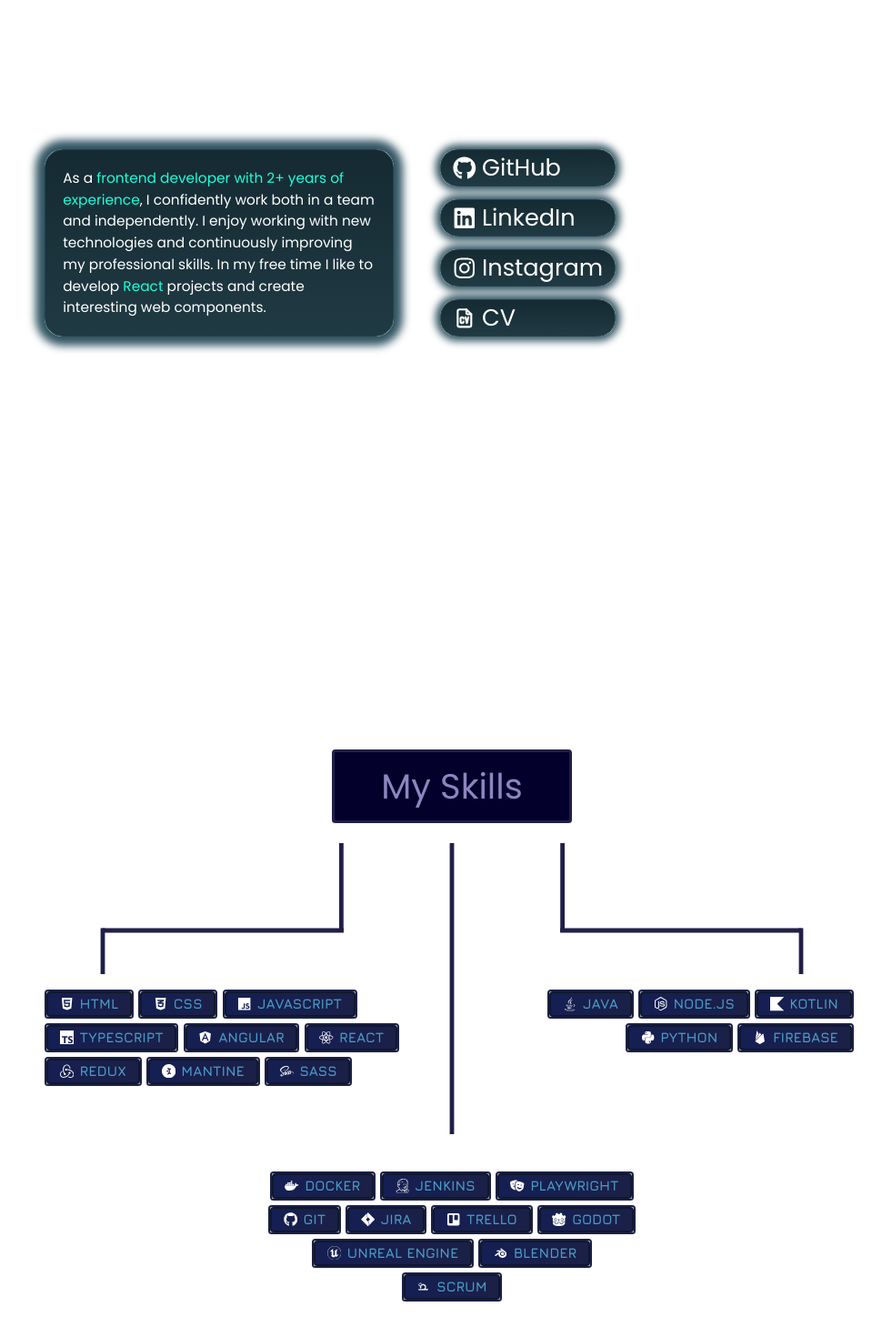
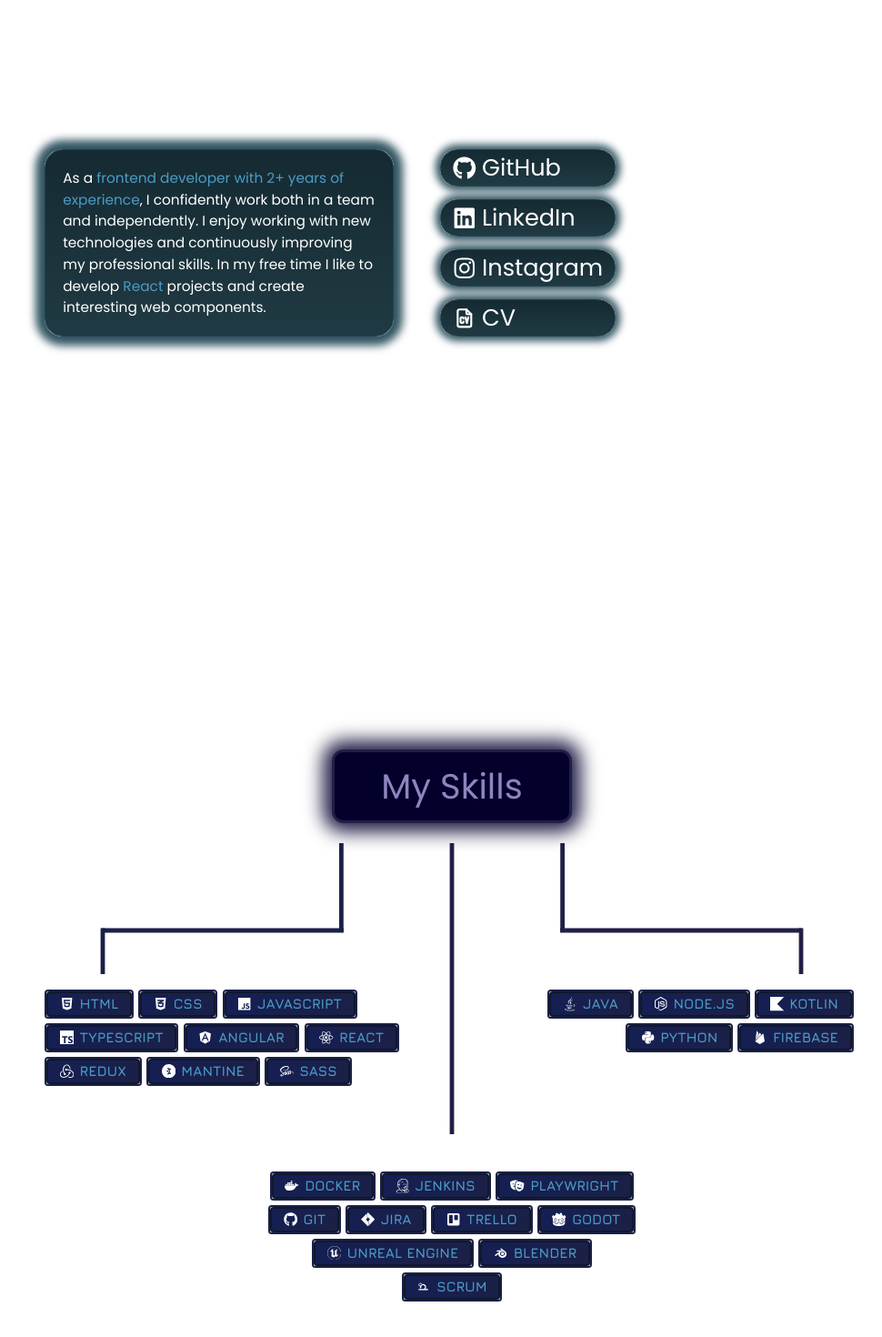
Before and after one commit to MartincsekLevente/Portfolio, a React (Vite) app: page / in a window 1280 px wide. Shown: the part 832-2302 px from the top of the page at 91% size, without its empty margins (143-1113 px from the left). Built offline with nearby package versions, Linux system fonts and the light colour scheme.

Commit message:
P-10: Adjusted badge highlight

```diff
--- a/src/components/badge/Badge.scss
+++ b/src/components/badge/Badge.scss
@@ -15,9 +15,13 @@
         font-size: $font_size_small;
         padding: 0 1vw 0 1vw;
 
+        &.hovered {
+            border: 2px solid $highlight;
+        }
+
         .badge-text {
             border-radius: 0.3vw;
-            color: #4a9cc6;
+            color: $highlight;
             font-family: Jura, "sans-serif";
             font-weight: 800;
         }
--- a/src/components/badge/Badge.tsx
+++ b/src/components/badge/Badge.tsx
@@ -1,5 +1,5 @@
 import './Badge.scss';
-import { ReactNode } from "react";
+import { ReactNode, useState } from "react";
 
 interface BadgeProps {
     text: string,
@@ -7,9 +7,13 @@ interface BadgeProps {
 }
 
 export default function Badge({text, icon} : BadgeProps) {
+    const [hovered, setHovered] = useState(false);
+
     return (
-        <div className="badge-container">
-            <div className="badge-overlay">
+        <div className="badge-container"
+             onMouseEnter={() => setHovered(true)}
+             onMouseLeave={() => setHovered(false)}>
+            <div className={`badge-overlay ${hovered ? 'hovered' : ''}`}>
                 <div className="badge-icon">
                     {icon}
                 </div>
--- a/src/sections/skills/SkillsSection.scss
+++ b/src/sections/skills/SkillsSection.scss
@@ -16,9 +16,10 @@
             font-size: 3vw;
             border: 0.3vw solid #211f47;
             padding: 0.6vw 4vw 0.6vw 4vw;
-            border-radius: 0.3vw;
+            border-radius: 1vw;
             background: #03002c;
             color: #8e85be;
+            box-shadow: 0 0 20px 10px #211f47;
         }
 
         .skill-tree-lines-container {
--- a/src/sections/skills/SkillsSection.tsx
+++ b/src/sections/skills/SkillsSection.tsx
@@ -34,9 +34,9 @@ export default function SkillsSection() {
                 </div>
                 <div className="skill-tree-lines-container">
                     <svg className="skill-tree-lines" viewBox="0 0 100 100" preserveAspectRatio="xMidYMid meet">
-                        <line x1="12" y1="0" x2="12" y2="30" stroke="#211f47" stroke-width="1.5"></line>
-                        <line x1="12.8" y1="30" x2="-70" y2="30" stroke="#211f47" stroke-width="1.5"></line>
-                        <line x1="-70" y1="29.2" x2="-70" y2="45" stroke="#211f47" stroke-width="1.5"></line>
+                        <line x1="12" y1="0" x2="12" y2="30" stroke="#1b2047" stroke-width="1.5"></line>
+                        <line x1="12.8" y1="30" x2="-70" y2="30" stroke="#1b2047" stroke-width="1.5"></line>
+                        <line x1="-70" y1="29.2" x2="-70" y2="45" stroke="#1b2047" stroke-width="1.5"></line>
                         <line x1="50" y1="0" x2="50" y2="100" stroke="#211f47" stroke-width="1.5"></line>
                         <line x1="88" y1="0" x2="88" y2="30" stroke="#211f47" stroke-width="1.5"></line>
                         <line x1="87.2" y1="30" x2="170" y2="30" stroke="#211f47" stroke-width="1.5"></line>
--- a/src/theme/_variables.scss
+++ b/src/theme/_variables.scss
@@ -1,6 +1,6 @@
 $primary: #ffffff;
 $secondary: #fcf7f0;
-$highlight: #19ffdc;
+$highlight: #4a9cc6;
 
 $content_width: 70%;
 
```
